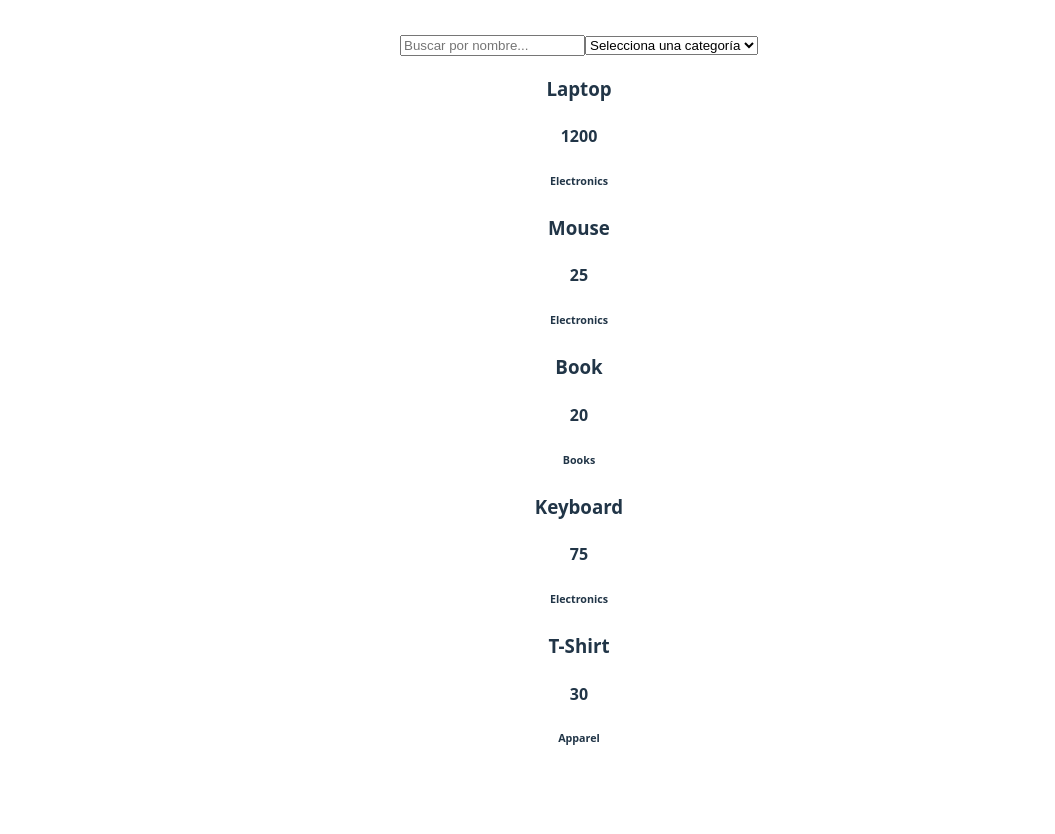
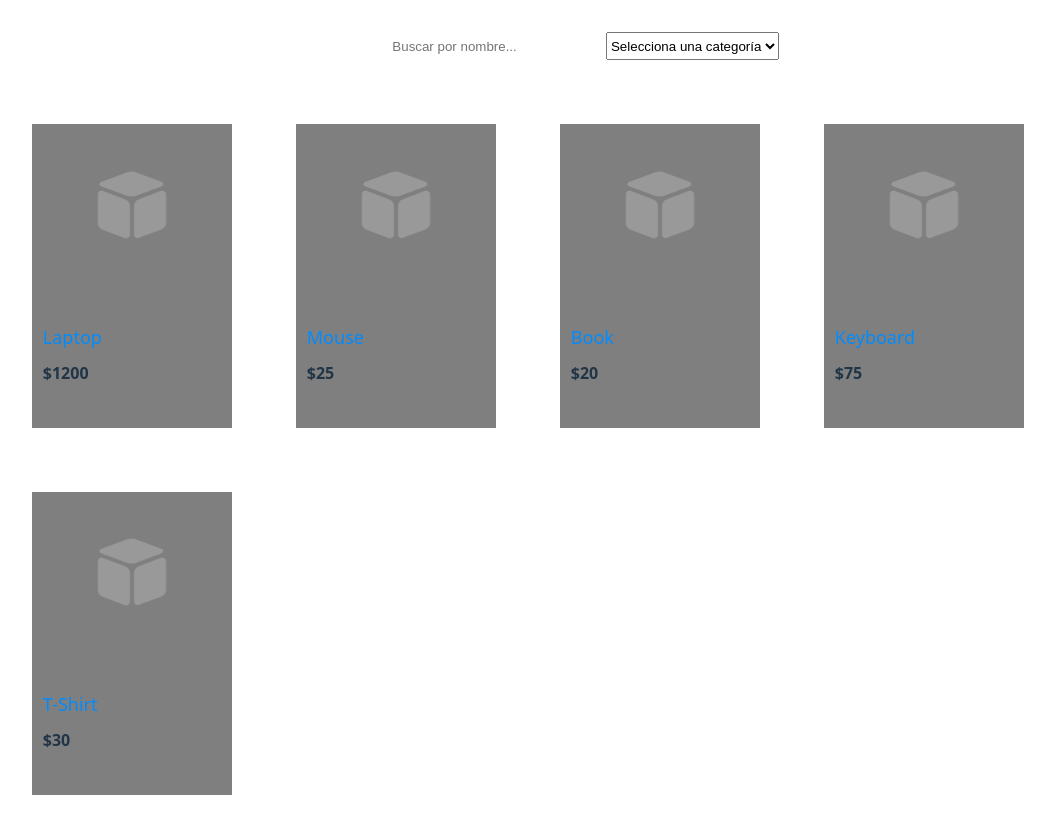
Before and after one commit to sergiomb04/react-training-day, a React (Vite) app: page / in a window 1280 px wide. Shown: the top 834 px of the page, without its empty margins (61-1116 px from the left). Before the commit the page ends 804 px from the top, so only its background shows below. Built offline with nearby package versions, Linux system fonts and the light colour scheme.

Commit message:
basic style + some changes to match style

```diff
--- a/src/App.css
+++ b/src/App.css
@@ -3,6 +3,7 @@
   margin: 0 auto;
   padding: 2rem;
   text-align: center;
+  height: 100vh;
 }
 
 .logo {
--- a/src/App.jsx
+++ b/src/App.jsx
@@ -4,9 +4,9 @@ import ProductsListComponent from './components/ProductsListComponent'
 function App() {
 
   return (
-    <main>
+    <>
       <ProductsListComponent />
-    </main>
+    </>
   )
 }
 
--- a/src/components/ProductDisplayComponent.jsx
+++ b/src/components/ProductDisplayComponent.jsx
@@ -6,9 +6,14 @@ function ProductDisplayComponent({ id }) {
 
     return (
         <div className="productComponent">
-            <h3 className="productName">{product.name}</h3>
-            <h4 className="productPrice">{product.price}</h4>
-            <h6 className="productCategory">{product.category}</h6>
+            <div className="imageContainer">
+                <img src="/img/product.png" className="productImage"></img>
+            </div>
+            <div className="productInfo">
+                <h6 className="productCategory">{product.category}</h6>
+                <h3 className="productName">{product.name}</h3>
+                <h4 className="productPrice">${product.price}</h4>
+            </div>
         </div>
     )
 }
--- /dev/null
+++ b/src/components/ProductsList.css
@@ -0,0 +1,73 @@
+.productsListContainer {
+    display: flex;
+    flex-direction: column;
+    margin: 0 auto;
+    gap: 4em;
+    max-width: 90%;
+}
+
+.filterContainer {
+    display: flex;
+    gap: 10px;
+    width: max-content;
+    margin: 0 auto;
+}
+
+.searchInput {
+    padding: 0.5em 2em;
+    padding-left: 1em;
+    border-radius: 100px;
+    border: 0;
+}
+
+.productsDisplayContainer {
+    display: flex;
+    gap: 4em;
+    flex-wrap: wrap;
+}
+
+.productComponent {
+    display: flex;
+    flex-direction: column;
+    background-color: rgba(0, 0, 0, 0.5);
+    text-align: left;
+    min-width: 200px;
+}
+
+.productComponent > * {
+    margin: 0;
+    border: gray 1px solid;
+}
+
+.imageContainer {
+    display: flex;
+    border-bottom: 0px;
+}
+
+.productImage {
+    max-height: 100px;
+    width: max-content;
+    margin: 15% auto;
+}
+
+.productInfo > * {
+    margin: 10px;
+}
+
+.productInfo {
+    padding-bottom: 2em;
+}
+
+.productCategory {
+    font-size: 12px;
+    color: gray;
+    font-weight: 400;
+    margin-bottom: px;
+}
+
+.productName {
+    margin-top: 0;
+    font-size: 18px;
+    color: rgb(0, 140, 255);
+    font-weight: 500;
+}
--- a/src/components/ProductsListComponent.jsx
+++ b/src/components/ProductsListComponent.jsx
@@ -2,6 +2,8 @@ import { useState } from "react";
 import DropDownCategoriesComponent from "./DropDownComponent";
 import { searchProductsQuery as searchProductsByQuery } from "./ProductsList";
 import ProductsListDisplayCompononent from "./ProductsListDisplayComponent";
+
+import './ProductsList.css'
 
 function ProductsListComponent() {
 
@@ -13,9 +15,12 @@ function ProductsListComponent() {
     }
 
     return (
-        <div>
-            <input placeholder="Buscar por nombre..." onChange={handleNameQuery}/>
-            <DropDownCategoriesComponent changeCategory={setCategoryQuery} />
+        <div className="productsListContainer">
+            <div className="filterContainer">
+                <input className="searchInput" placeholder="Buscar por nombre..." onChange={handleNameQuery}/>
+                <DropDownCategoriesComponent changeCategory={setCategoryQuery} />
+            </div>
+
             <ProductsListDisplayCompononent productList={searchProductsByQuery({name: nameQuery, category: categoryQuery})}/>
         </div>
     )
```
Also changed, not shown: public/img/product.png (added).
